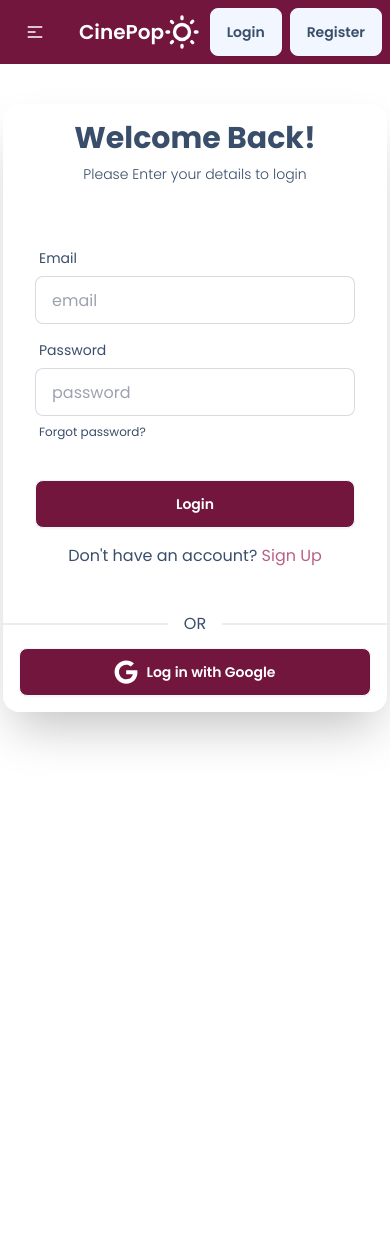
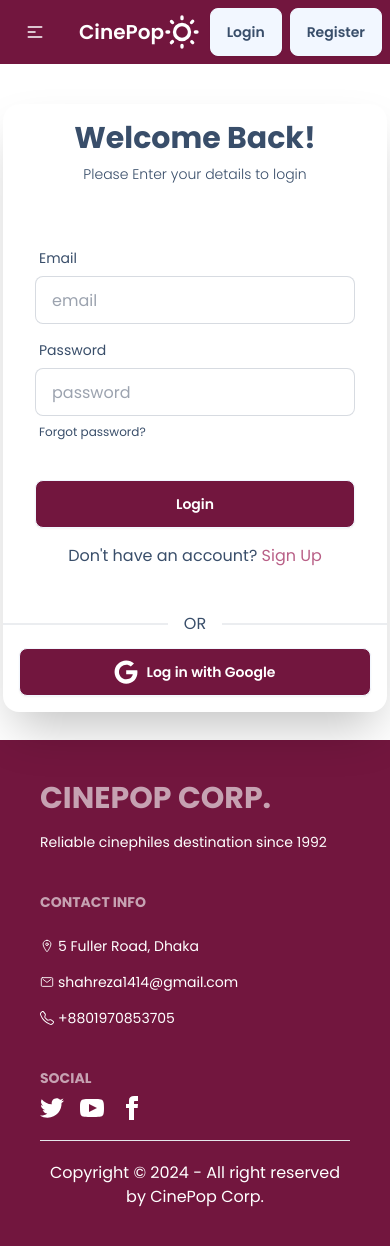
Before and after one commit to Rza-O/CinePop-Movie-Review-Portal--client, a React (Vite) app: page /login in a window 390 px wide. Shown: the top 1246 px of the page. Before the commit the page ends 844 px from the top, so only its background shows below. Built offline with nearby package versions, Linux system fonts and the light colour scheme; no server answers.

Commit message:
added responsive footer section

```diff
--- a/src/Components/Footer.jsx
+++ b/src/Components/Footer.jsx
@@ -1,30 +1,31 @@
 import React from 'react';
+import { BsTelephone } from 'react-icons/bs';
+import { IoLocationOutline, IoMailOutline } from 'react-icons/io5';
 
 const Footer = () => {
     return (
-        <footer className="footer footer-center bg-primary text-primary-content p-10">
-            <aside>
-                <svg
-                    width="50"
-                    height="50"
-                    viewBox="0 0 24 24"
-                    xmlns="http://www.w3.org/2000/svg"
-                    fillRule="evenodd"
-                    clipRule="evenodd"
-                    className="inline-block fill-current">
-                    <path
-                        d="M22.672 15.226l-2.432.811.841 2.515c.33 1.019-.209 2.127-1.23 2.456-1.15.325-2.148-.321-2.463-1.226l-.84-2.518-5.013 1.677.84 2.517c.391 1.203-.434 2.542-1.831 2.542-.88 0-1.601-.564-1.86-1.314l-.842-2.516-2.431.809c-1.135.328-2.145-.317-2.463-1.229-.329-1.018.211-2.127 1.231-2.456l2.432-.809-1.621-4.823-2.432.808c-1.355.384-2.558-.59-2.558-1.839 0-.817.509-1.582 1.327-1.846l2.433-.809-.842-2.515c-.33-1.02.211-2.129 1.232-2.458 1.02-.329 2.13.209 2.461 1.229l.842 2.515 5.011-1.677-.839-2.517c-.403-1.238.484-2.553 1.843-2.553.819 0 1.585.509 1.85 1.326l.841 2.517 2.431-.81c1.02-.33 2.131.211 2.461 1.229.332 1.018-.21 2.126-1.23 2.456l-2.433.809 1.622 4.823 2.433-.809c1.242-.401 2.557.484 2.557 1.838 0 .819-.51 1.583-1.328 1.847m-8.992-6.428l-5.01 1.675 1.619 4.828 5.011-1.674-1.62-4.829z"></path>
-                </svg>
-                <p className="font-bold">
-                    CinePop
-                    <br />
-                    Providing review since 1992
-                </p>
-                <p>Copyright © {new Date().getFullYear()} - All right reserved</p>
-            </aside>
+        <footer className=" bg-secondary text-white p-10 ">
+            <div className=' footer flex flex-col md:flex-row justify-around mb-5 '>
+                <div>
+                    <h1 className='text-3xl footer-title'>
+                        CinePop Corp.
+                        {/* <br /> */}
+                    </h1>
+                    <p>Reliable cinephiles destination since 1992</p>
+                </div>
+                <div className='space-y-2'>
+                    <h1 className='footer-title'>
+                        Contact Info
+                    </h1>
+                    <p className='flex items-center gap-1'><IoLocationOutline></IoLocationOutline> 5 Fuller Road, Dhaka</p>
+                    <p className='flex items-center gap-1'><IoMailOutline></IoMailOutline> shahreza1414@gmail.com</p>
+                    <p className='flex items-center gap-1'><BsTelephone></BsTelephone> +8801970853705</p>
+                </div>
+                <div>
                     <nav>
+                        <h6 className="footer-title">Social</h6>
                         <div className="grid grid-flow-col gap-4">
-                    <a>
+                            <a href='https://x.com/iRezaShohag' target='_blank'>
                                 <svg
                                     xmlns="http://www.w3.org/2000/svg"
                                     width="24"
@@ -59,6 +60,12 @@
                             </a>
                         </div>
                     </nav>
+                </div>
+            </div>
+            <hr />
+            <div className='mt-5 text-center'>
+                <p>Copyright © {new Date().getFullYear()} - All right reserved by CinePop Corp.</p>
+            </div>
         </footer>
     );
 };
--- a/src/Layout/MainLayout.jsx
+++ b/src/Layout/MainLayout.jsx
@@ -8,7 +8,7 @@
         <div>
             <Navbar></Navbar>
             <Outlet></Outlet>
-            {/* <Footer></Footer> */}
+            <Footer></Footer>
         </div>
     );
 };
```
Lines whose indentation alone changed are shown as unchanged.
